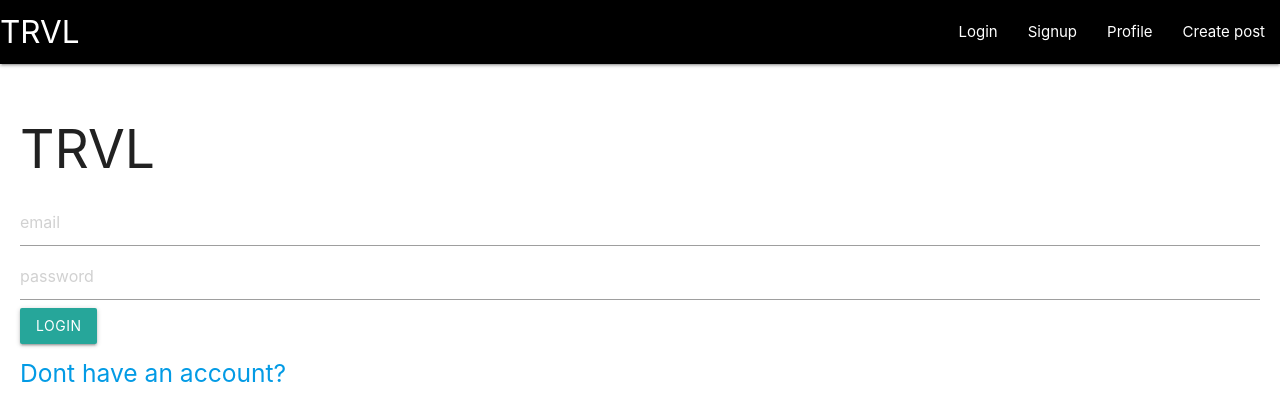
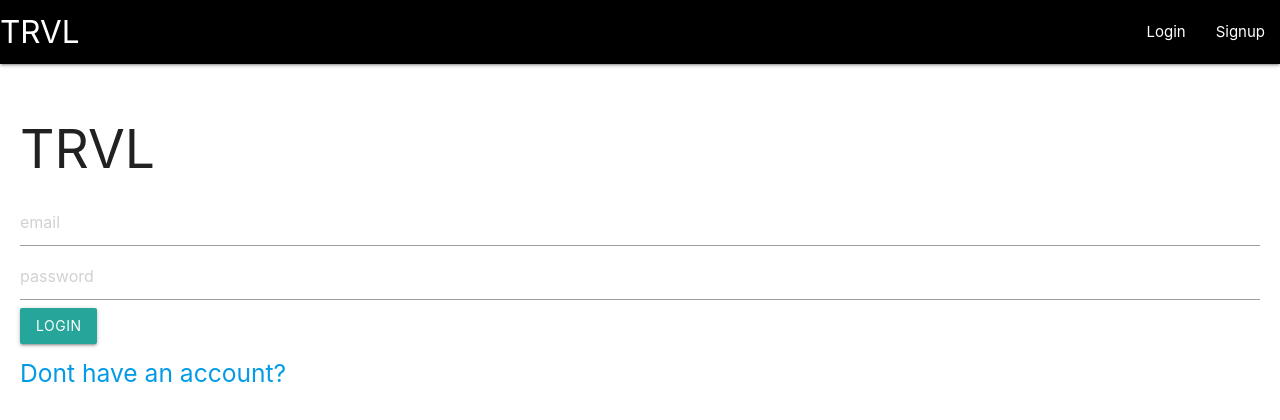
Before and after one commit to ZacariDigital/TRVL-APP-FRONT-END, a React (Create React App) app in the folder client/: page /login in a window 1280 px wide. Shown: the top 420 px of the page. Built offline with nearby package versions, Linux system fonts and the light colour scheme.

Commit message:
Update NavBar.js

```diff
--- a/client/src/components/NavBar.js
+++ b/client/src/components/NavBar.js
@@ -1,19 +1,34 @@
-import React from 'react'
+import React,{useContext} from 'react'
+import { UserContext } from '../App'
+
 
 import '../App.css'
 
 
 const NavBar = () =>{
+  const {state,dispatch} = useContext(UserContext)
+  const renderList = ()=>{
+    if(state){
+      return[
+        <li><a href="/profile">Profile</a></li>,
+        <li><a href="/createpost">Create post</a></li>
+
+      ]
+    }else{
+      return[
+        <li><a href="/login">Login</a></li>,
+        <li><a href="/signup">Signup</a></li>
+
+      ]
+
+    }
+  }
     return(
         <nav>
         <div className="nav-wrapper black">
-          <a href="/" className="brand-logo left">TRVL</a>
+          <a href={state?"/":"/login"} className="brand-logo left">TRVL</a>
           <ul id="nav-mobile" className="right">
-            <li><a href="/login">Login</a></li>
-            <li><a href="/signup">Signup</a></li>
-            <li><a href="/profile">Profile</a></li>
-            <li><a href="/createpost">Create post</a></li>
-
+            {renderList()}
           </ul>
         </div>
       </nav>
```
